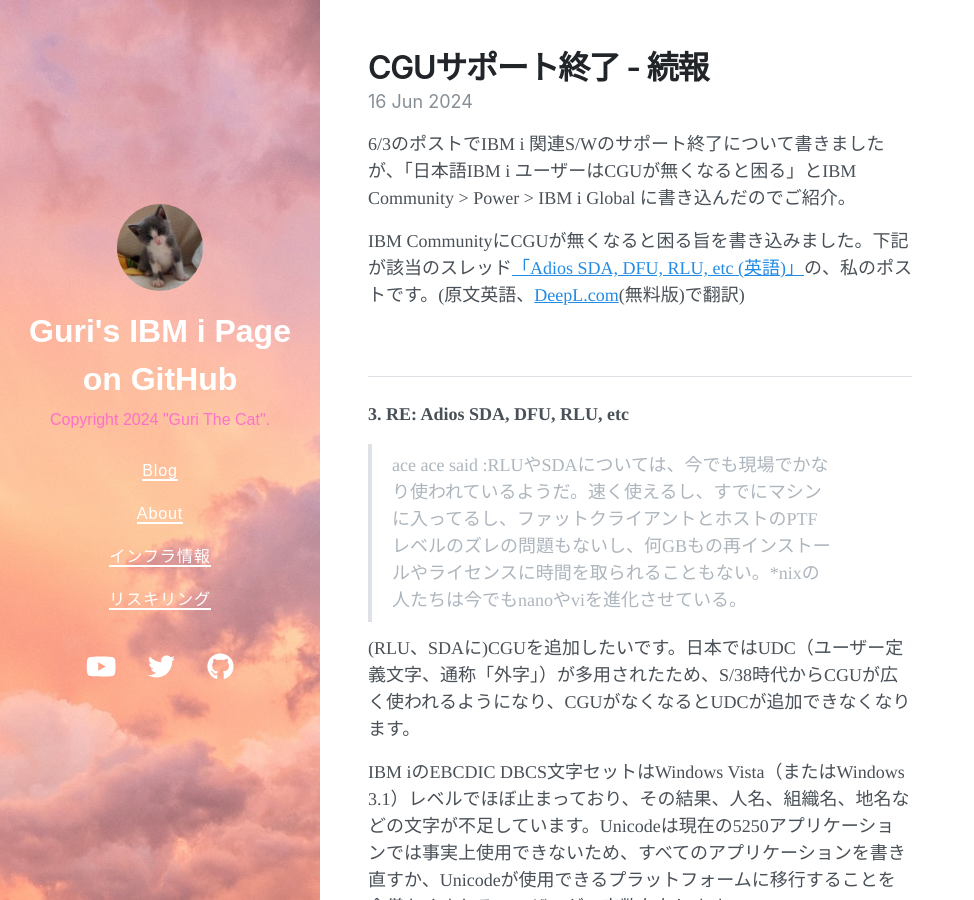
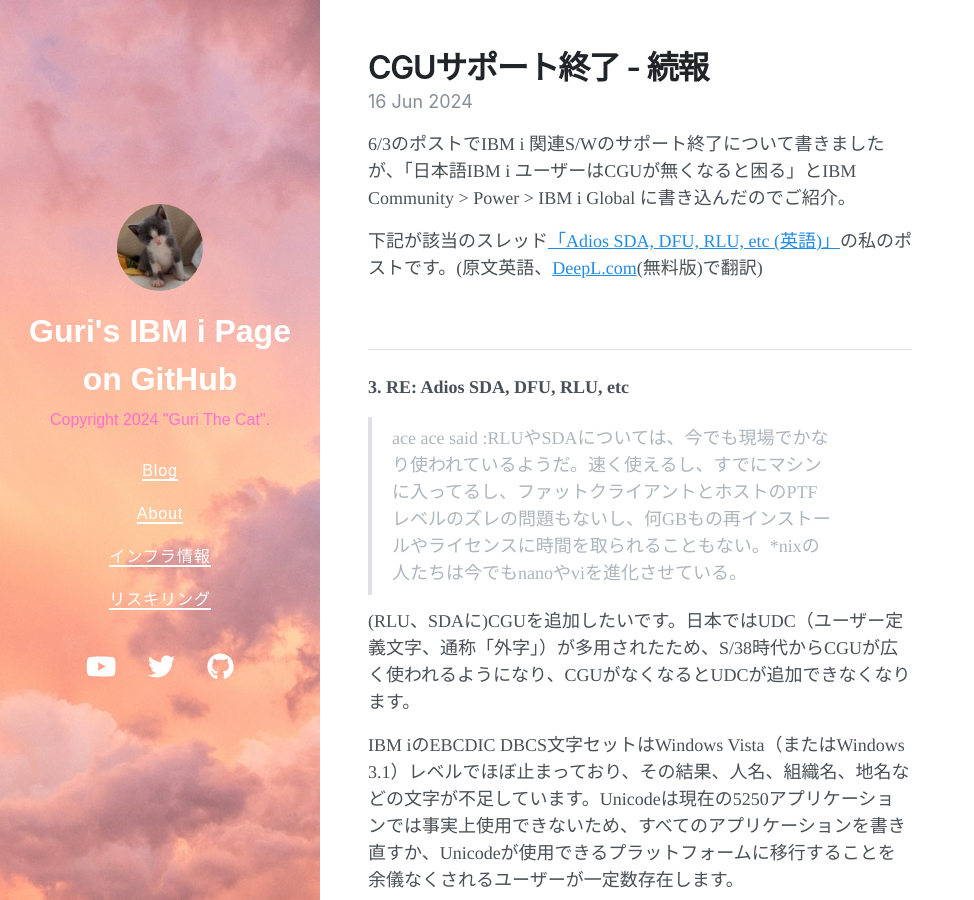
Before and after one commit to GuriCat/GuriPages, a Jekyll site: the page built from _posts/2024-06-16-CGUサポート終了_続報.markdown, in a window 1280 px wide and 900 px high. Shown: the whole window, without its empty margins (0-974 px from the left). Built offline with Jekyll 4.4.1, drawn with Linux system fonts in a browser that asks for light colours; nearby versions of some CDN libraries; a script that is not in the unit is left out.

Commit message:
Update 2024-06-16-CGUサポート終了_続報.markdown

```diff
--- a/_posts/2024-06-16-CGUサポート終了_続報.markdown
+++ b/_posts/2024-06-16-CGUサポート終了_続報.markdown
@@ -6,7 +6,7 @@
 ---
 6/3のポストでIBM i 関連S/Wのサポート終了について書きましたが、「日本語IBM i ユーザーはCGUが無くなると困る」とIBM Community > Power > IBM i Global に書き込んだのでご紹介。
 
-IBM CommunityにCGUが無くなると困る旨を書き込みました。下記が該当のスレッド[「Adios SDA, DFU, RLU, etc (英語)」](https://community.ibm.com/community/user/power/discussion/adios-sda-dfu-rlu-etc){:target="_blank"}の、私のポストです。(原文英語、[DeepL.com](https://www.deepl.com/ja/translator){:target="_blank"}(無料版)で翻訳)
+下記が該当のスレッド[「Adios SDA, DFU, RLU, etc (英語)」](https://community.ibm.com/community/user/power/discussion/adios-sda-dfu-rlu-etc){:target="_blank"}の私のポストです。(原文英語、[DeepL.com](https://www.deepl.com/ja/translator){:target="_blank"}(無料版)で翻訳)
 
 <br>
 <hr>
```
